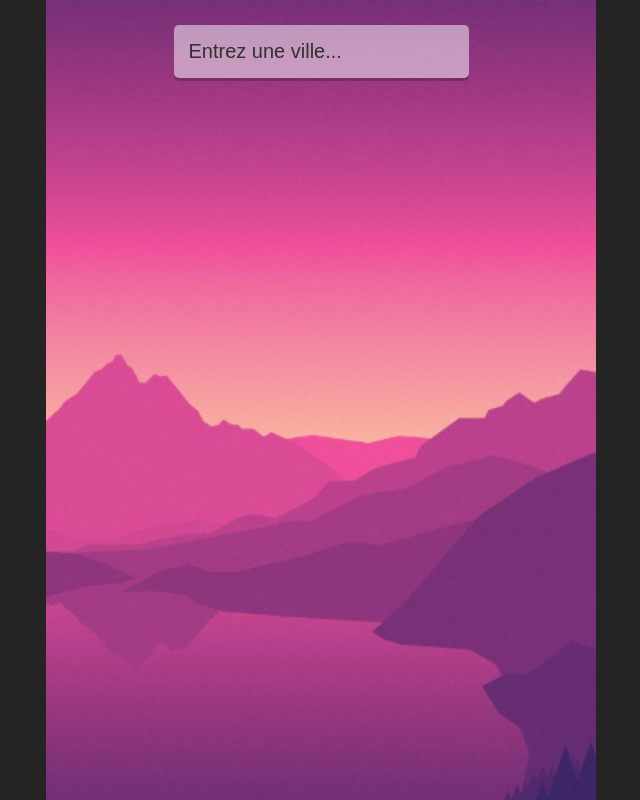
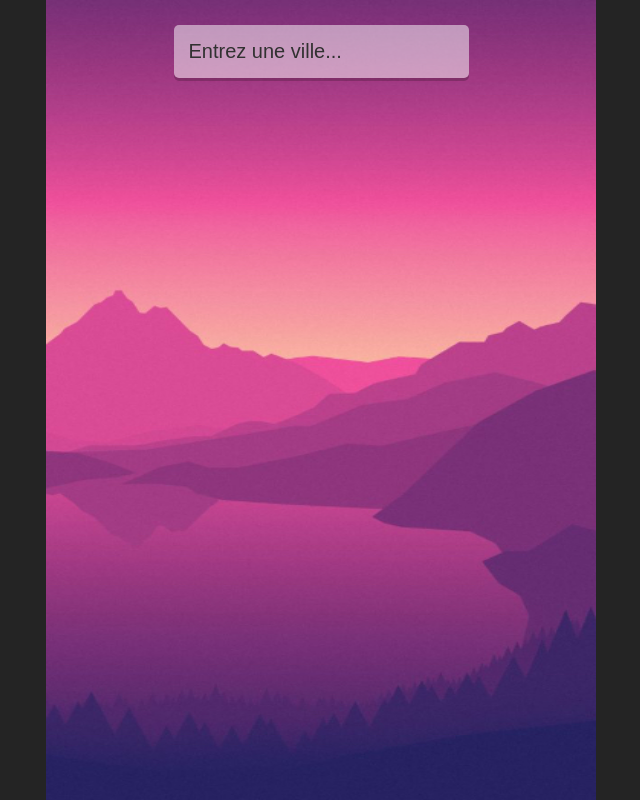
Before and after one commit to ak-code-90/little_weather_app, a React (Vite) app: page / in a window 1280 px wide. Shown: the top 800 px of the page, without its empty margins (319-959 px from the left). Built offline with nearby package versions, Linux system fonts and the light colour scheme.

Commit message:
change css

```diff
--- a/src/App.css
+++ b/src/App.css
@@ -7,7 +7,7 @@
   position: absolute;
   background-size: cover;
   background-position: bottom;
-  min-height: 100vh;
+  max-height: 100vh;
   width: 550px;
   z-index: -1;
   transition: 0.4 ease-out;
--- a/src/App.jsx
+++ b/src/App.jsx
@@ -60,7 +60,8 @@ function App() {
             ? 'https://images.pexels.com/photos/2582768/pexels-photo-2582768.jpeg?auto=compress&cs=tinysrgb&w=1260&h=750&dpr=1'
             : weather.weather[0].main === 'Snow'
             ? 'https://images.pexels.com/photos/3623207/pexels-photo-3623207.jpeg?auto=compress&cs=tinysrgb&w=1260&h=750&dpr=1'
-            : 'https://images.pexels.com/photos/6858608/pexels-photo-6858608.jpeg?auto=compress&cs=tinysrgb&w=1260&h=750&dpr=1'
+            : weather.weather[0].main === 'Clear' &&
+              'https://images.pexels.com/photos/6858608/pexels-photo-6858608.jpeg?auto=compress&cs=tinysrgb&w=1260&h=750&dpr=1'
         }
         alt="arrière plan hiver"
       />
```
